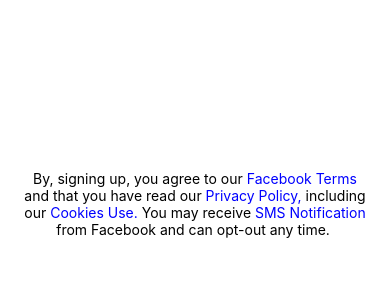
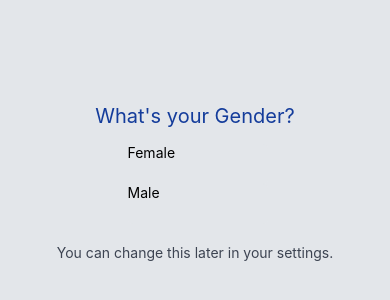
Before and after one commit to Robin-Triassic/Facebook, a React Native app in the folder Facebook/: screen / in a window 390 px wide. Shown: the part 218-518 px from the top of the page. Built offline with nearby package versions, Linux system fonts and the light colour scheme.

Commit message:
[Janish] [Signup-email,name - Completed, Gender - in progress]

```diff
--- a/Facebook/App.js
+++ b/Facebook/App.js
@@ -1,10 +1,13 @@
 import React from 'react';
 import { StyleSheet, Text, View } from 'react-native';
 import JoinFacebookScreen from './Script/JoinFacebook'
+import SignUp from './Script/SignUp'
+import SignUpName from './Script/SignUpName'
+import SignUpGender from './Script/signUpGender'
 export default class App extends React.Component {
   render() {
     return (
-      <JoinFacebookScreen/>
+      <SignUpGender/>
     );
   }
 }
--- /dev/null
+++ b/Facebook/Script/SignUp.js
@@ -0,0 +1,108 @@
+import React , {Component} from 'react'
+import {View,
+    AppRegistry,
+    Text,
+    SafeAreaView,
+    StyleSheet,
+    TextInput,
+    KeyboardAvoidingView,
+    Button,
+    Alert} from 'react-native'
+
+export default class SignUp extends Component{
+
+    render(){
+        return(
+            <SafeAreaView style = {{flex:1}}>
+                <KeyboardAvoidingView style = {{flex:1,
+                                                alignItems : 'center',
+                                                justifyContent : 'center',
+                                                padding : 20,
+                                                backgroundColor: 'rgb(227,230,234)'}}>
+                <SignUpDetails style = {{textAlign : 'center'}}/>
+                </KeyboardAvoidingView>
+            </SafeAreaView>
+        )
+    }
+}
+
+
+class SignUpDetails extends Component{
+
+    _onPressButton() {
+        Alert.alert('You tapped the button!')
+      }
+
+    constructor(props) {
+        super(props);
+        this.state = {
+            text: ''
+        };
+    }
+    render(){
+        return(
+            <View style = {styles.containerView}>
+                <Text style = {styles.HeadingText}>What's your email Address?</Text>
+                <TextInput style = {styles.TextFieldView}
+                    placeholder="Enter your email address"
+                    placeholderTextColor="rgb(211,211,211)"
+                    keyboardType='email-address'
+                    onChangeText={(text) => this.setState({text})}
+                    value={this.state.text} >
+                </TextInput>
+                <Text style = {styles.defaultText}>You'll use this email when you log in and if you ever need to reset to your password.</Text>
+                <View style = {styles.buttonContainerView}>
+                    <Button style = {styles.Button}
+                        onPress={this._onPressButton}
+                        title="Use your mobile number"
+                        color="rgb(61,68,82)"
+                    />
+                </View>
+
+            </View>
+        )
+    }
+}
+
+const styles = StyleSheet.create({
+    defaultText : {
+        color : 'rgb(61,68,82)',
+        textAlign: 'center',
+        width: 320,
+        height: 80,
+        padding: 20
+
+    },
+    linkText :{
+        color : 'blue'
+    },
+    HeadingText: {
+        textAlign: 'center',
+        color : 'rgb(20,60,155)',
+        fontSize : 20,
+        width: 300,
+        height: 40,
+    },
+    TextFieldView: {
+        backgroundColor : 'white',
+        color : 'black',
+        fontSize: 20,
+        width: 300,
+        height: 40,
+        textAlign: 'center',
+        borderRadius: 5
+
+    },
+    buttonView: {
+        color: 'rgb(61,68,82)',
+    },
+    containerView: {
+        alignItems: 'center',
+    },
+    buttonContainerView : {
+        borderColor: 'rgb(180,180,180)',
+        borderRadius: 2,
+        width: 300,
+        height: 40
+    }
+})
--- /dev/null
+++ b/Facebook/Script/SignUpName.js
@@ -0,0 +1,114 @@
+import React , {Component} from 'react'
+import {View,
+    AppRegistry,
+    Text,
+    SafeAreaView,
+    StyleSheet,
+    TextInput,
+    KeyboardAvoidingView,
+    Button,
+    Alert} from 'react-native'
+
+export default class SignUpName extends Component{
+
+    render(){
+        return(
+            <SafeAreaView style = {{flex:1}}>
+                <KeyboardAvoidingView style = {{flex:1,
+                                                alignItems : 'center',
+                                                justifyContent : 'center',
+                                                padding : 20,
+                                                backgroundColor: 'rgb(227,230,234)'}}>
+                <SignUpDetails style = {{textAlign : 'center'}}/>
+                </KeyboardAvoidingView>
+            </SafeAreaView>
+        )
+    }
+}
+
+
+class SignUpDetails extends Component{
+
+    _onPressButton() {
+        Alert.alert('You tapped the button!')
+      }
+
+    constructor(props) {
+        super(props);
+        this.state = {
+            firstName: '',
+            lastName: ''
+        };
+    }
+    render(){
+        return(
+            <View style = {styles.containerView}>
+                <Text style = {styles.HeadingText}>What's your Name?</Text>
+                <View style = {{flexDirection: 'row'}}>
+                <TextInput style = {styles.TextFieldView}
+                    placeholder="First Name"
+                    placeholderTextColor="rgb(211,211,211)"
+                    onChangeText={(text) => this.setState({firstName})}
+                    value={this.state.firstName} >
+                </TextInput>
+                <TextInput style = {styles.TextFieldView}
+                    placeholder="Last Name"
+                    placeholderTextColor="rgb(211,211,211)"
+                    onChangeText={(text) => this.setState({lastName})}
+                    value={this.state.lastName} >
+                </TextInput>
+                </View>
+
+                <Text style = {styles.defaultText}>
+                    Using your real name makes it easier for friends to recognize you.
+                </Text>
+
+
+            </View>
+        )
+    }
+}
+
+const styles = StyleSheet.create({
+    defaultText : {
+        color : 'rgb(61,68,82)',
+        textAlign: 'center',
+        width: 320,
+        height: 80,
+        padding: 20
+
+    },
+    linkText :{
+        color : 'blue'
+    },
+    HeadingText: {
+        textAlign: 'center',
+        color : 'rgb(20,60,155)',
+        fontSize : 20,
+        width: 300,
+        height: 40,
+    },
+    TextFieldView: {
+        backgroundColor : 'white',
+        color : 'black',
+        fontSize: 20,
+        width: 140,
+        height: 40,
+        textAlign: 'center',
+        borderRadius: 5,
+        marginLeft: 5
+
+    },
+    buttonView: {
+        color: 'rgb(61,68,82)',
+    },
+    containerView: {
+        alignItems: 'center',
+    },
+    buttonContainerView : {
+        borderColor: 'rgb(180,180,180)',
+        borderRadius: 2,
+        width: 300,
+        height: 40
+    }
+})
--- /dev/null
+++ b/Facebook/Script/signUpGender.js
@@ -0,0 +1,113 @@
+import React , {Component} from 'react'
+import {View,
+    AppRegistry,
+    Text,
+    SafeAreaView,
+    StyleSheet,
+    TextInput,
+    KeyboardAvoidingView,
+    Button,
+    Alert,
+    TouchableOpacity,
+    Image} from 'react-native'
+
+export default class SignUpGender extends Component{
+
+    render(){
+        return(
+            <SafeAreaView style = {{flex:1}}>
+                <KeyboardAvoidingView style = {{flex:1,
+                                                alignItems : 'center',
+                                                justifyContent : 'center',
+                                                padding : 20,
+                                                backgroundColor: 'rgb(227,230,234)'}}>
+                <SignUpDetails style = {{textAlign : 'center'}}/>
+                </KeyboardAvoidingView>
+            </SafeAreaView>
+        )
+    }
+}
+
+
+class SignUpDetails extends Component{
+
+    _onPressButton() {
+        Alert.alert('You tapped the button!')
+      }
+
+    // constructor(props) {
+    //     super(props);
+    //     this.state = {
+    //         femaleImage: './assets/images/female.png',
+    //         maleImage: './assets/images/male.png'
+    //     };
+    // }
+    render(){
+        return(
+            <View style = {styles.containerView}>
+                <Text style = {styles.HeadingText}>What's your Gender?</Text>
+                <View style = {{flexDirection: 'row'}}>
+                </View>
+                <TouchableOpacity
+                    style = {styles.buttonContainer}
+                    onPress={()=>alert('Clicked Female')}>
+                    {/* <Image source={require('./female.png')}/> */}
+                    <Text>Female</Text>
+                </TouchableOpacity>
+                <TouchableOpacity
+                    style = {styles.buttonContainer}
+                    onPress={()=>alert('Clicked Male')}>
+                    {/* <Image source={require('./male.png')}/> */}
+                    <Text>Male</Text>
+                </TouchableOpacity>
+                <Text style = {styles.defaultText}>
+                    You can change this later in your settings.
+                </Text>
+
+
+            </View>
+        )
+    }
+}
+
+const styles = StyleSheet.create({
+    defaultText : {
+        color : 'rgb(61,68,82)',
+        textAlign: 'center',
+        width: 320,
+        height: 80,
+        padding: 20
+
+    },
+    linkText :{
+        color : 'blue'
+    },
+    HeadingText: {
+        textAlign: 'center',
+        color : 'rgb(20,60,155)',
+        fontSize : 20,
+        width: 300,
+        height: 40,
+    },
+    buttonContainer: {
+        backgroundColor: 'rgb(227,230,234)',
+        width: 140,
+        height: 40,
+        borderRadius: 5,
+        marginLeft: 5,
+        borderColor: 'black'
+
+    },
+    buttonView: {
+        color: 'rgb(61,68,82)',
+    },
+    containerView: {
+        alignItems: 'center',
+    },
+    buttonContainerView : {
+        borderColor: 'rgb(180,180,180)',
+        borderRadius: 2,
+        width: 300,
+        height: 40
+    }
+})
```
Also changed, not shown: Facebook/assets/images/female.png (added), Facebook/assets/images/male.png (added).
